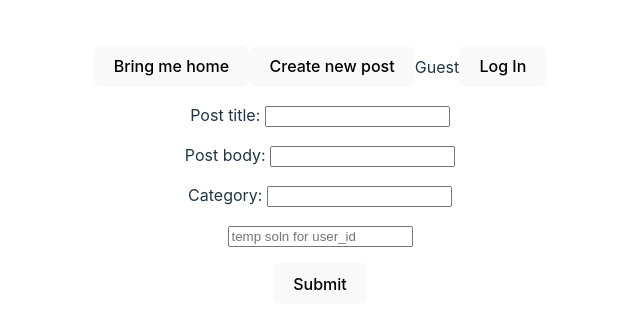
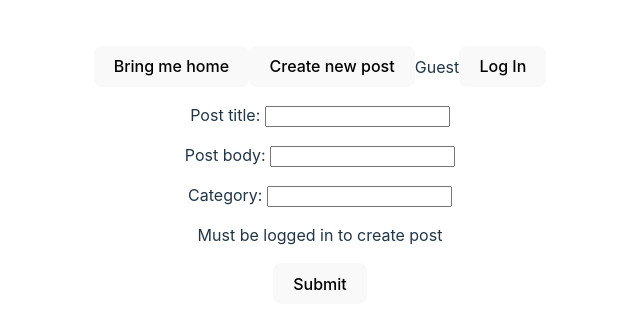
Before and after one commit to weiliann/cvwo-forum, a React (Vite) app in the folder frontend/: page /submit in a window 1280 px wide. Shown: the part 225-554 px from the top of the page, without its empty margins (320-960 px from the left). Built offline with nearby package versions, Linux system fonts and the light colour scheme.

Commit message:
Remove the hard coded user_id field for forms

```diff
--- a/frontend/src/actions/postActions.tsx
+++ b/frontend/src/actions/postActions.tsx
@@ -1,4 +1,4 @@
-import { json, redirect } from "react-router-dom";
+import { redirect } from "react-router-dom";
 import type { LoaderFunction, ActionFunction } from "react-router";
 
 export async function postsLoader() {
--- a/frontend/src/components/FormTemplate.tsx
+++ b/frontend/src/components/FormTemplate.tsx
@@ -11,6 +11,7 @@ type FormParams = {
 }
 
 export default function FormTemplate({ errors, fields }: FormParams) {
+  const user_id = sessionStorage.getItem("user_id")
   return (
     <>
       <p>
@@ -29,8 +30,8 @@ export default function FormTemplate({ errors, fields }: FormParams) {
         {isObj(errors) && <span>{errors.category}</span>}
       </p>
       <p>
-        <input type={fields ? "hidden" : "text"} name="user_id" placeholder="temp soln for user_id" value={fields?.user_id}/>
-        {isObj(errors) && <span>{errors.user_id}</span>}
+        <input type="hidden" name="user_id" value={user_id || ""} />
+        {user_id ? '' : <span>Must be logged in to create post</span> }
       </p>
 
       <button type="submit">Submit</button>
--- a/frontend/src/components/NewCommentForm.tsx
+++ b/frontend/src/components/NewCommentForm.tsx
@@ -2,8 +2,8 @@ import { useFetcher } from "react-router-dom"
 
 export default function NewCommentForm() {
   const fetcher = useFetcher();
-  return (
-    <>
+  const user_id = sessionStorage.getItem("user_id");
+  const commentForm = (
     <fetcher.Form method="POST" action="newComment">
     <label htmlFor="comment-body">Write your comments: </label>
     <input type="text" name="body" id="comment-body" />
@@ -13,6 +13,6 @@ export default function NewCommentForm() {
 
     <button type="submit">Post comment</button>
   </fetcher.Form>
-    </>
   )
+  return (user_id ? commentForm : "Must be logged in to comment")
 }
```
Lines whose indentation alone changed are shown as unchanged.
